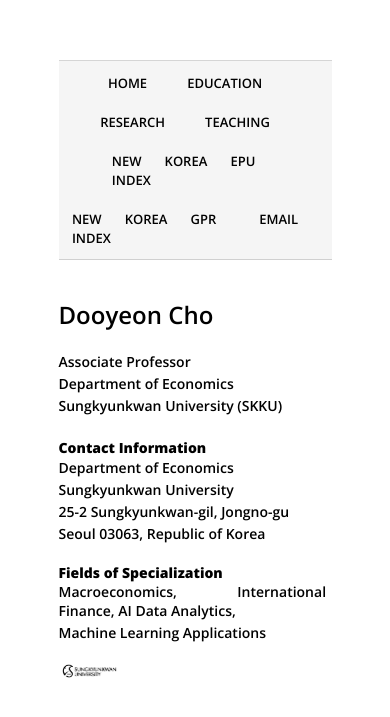
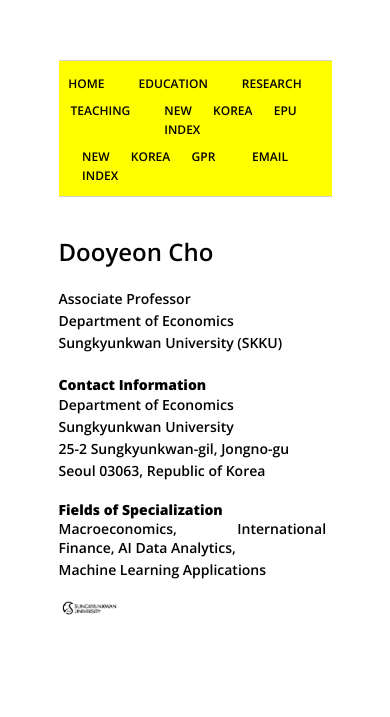
Before and after one commit to dooyeoncho/dooyeoncho.github.io, a Jekyll site: the page built from index.html, in a window 390 px wide. Shown: the top 717 px of the page. Built offline with Jekyll 4.4.1, drawn with Linux system fonts in a browser that asks for light colours.

Commit message:
Update default.html

```diff
--- a/_layouts/default.html
+++ b/_layouts/default.html
@@ -2,6 +2,7 @@
 	<html>
 
 <link href="https://fonts.googleapis.com/css2?family=Open+Sans:wght@600;800&display=swap" rel="stylesheet">
+<meta name="viewport" content="width=device-width, initial-scale=1">
 
 <style>
 footer {
@@ -40,22 +41,27 @@
   background: transparent !important;
 }
 
-/* ===== MOBILE MENU FIX ===== */
-@media (max-width: 700px) {
+/* --- MOBILE: make menu wrap instead of clipping --- */
+@media screen and (max-width: 768px) {
   footer ul {
-    flex-wrap: wrap !important;      /* allow second line */
-    justify-content: center;
+    flex-wrap: wrap !important;
+    justify-content: center !important;
+    gap: 8px 14px !important;
   }
 
   footer ul li a {
-    white-space: normal !important;  /* allow text wrapping */
-    font-size: 13px;                 /* optional: slightly smaller */
+    white-space: normal !important;   /* allow wrapping */
+    font-size: 12px !important;       /* optional: helps fit */
   }
 
   footer {
-    padding: 12px 0;                 /* slightly slimmer bar */
+    padding: 12px 0 !important;       /* optional */
   }
+
+  footer { background: yellow !important; }
+
 }
+
 
 }
 </style>
```
